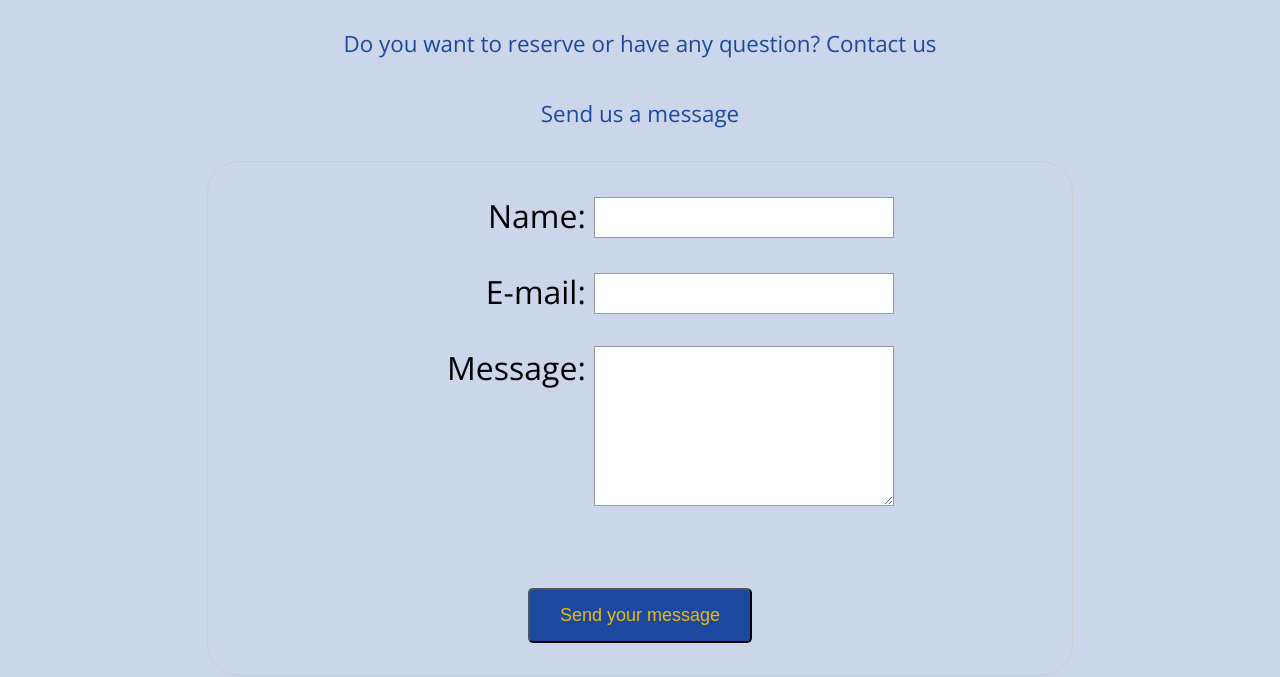
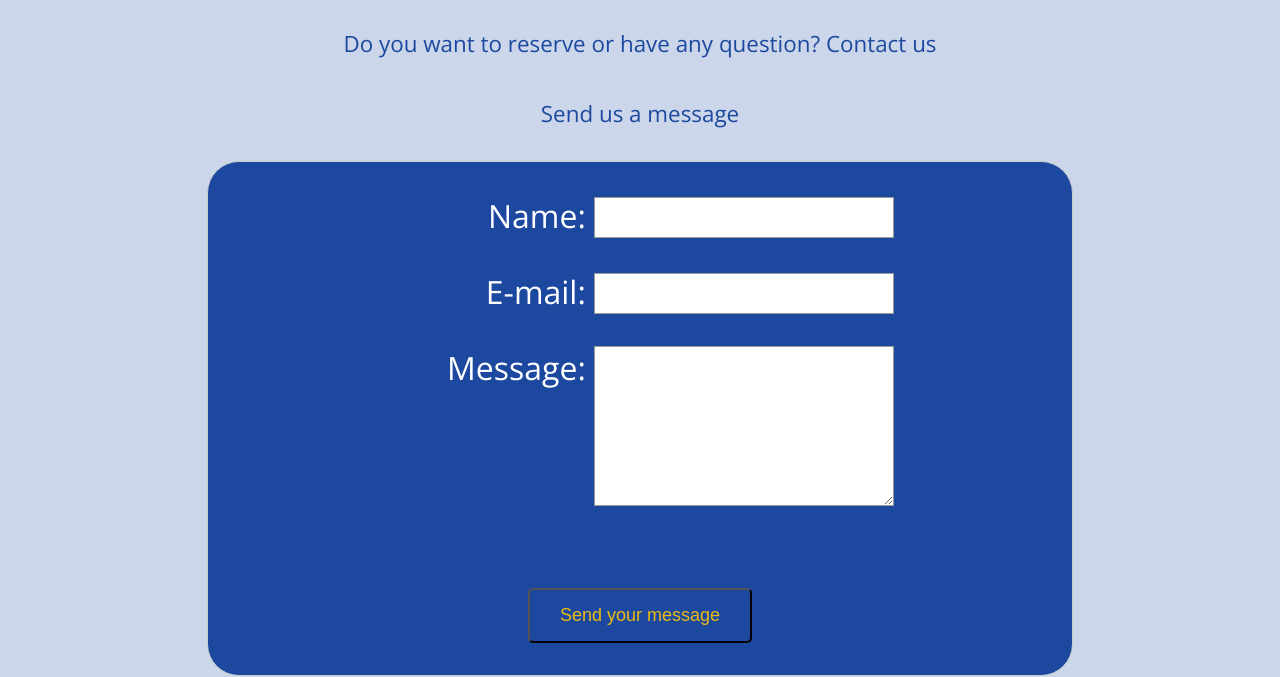
Before and after one commit to asolharo/WDD-130, a plain HTML site: page wwr/contactus.html in a window 1280 px wide. Shown: the part 145-822 px from the top of the page. Drawn offline with nearby package versions, Linux system fonts and the light colour scheme.

Commit message:
changed background color on form

```diff
--- a/wwr/styles/contact.css
+++ b/wwr/styles/contact.css
@@ -6,6 +6,7 @@ form {
     padding: 1em;
     border: 1px solid #CCC;
     border-radius: 1em;
+    background-color: #1c499f;
 }
 
 ul {
@@ -23,6 +24,7 @@ label {
 display: inline-block;
 width: 200px;
 text-align: right;
+color: white;
 }
 
 input,
```
